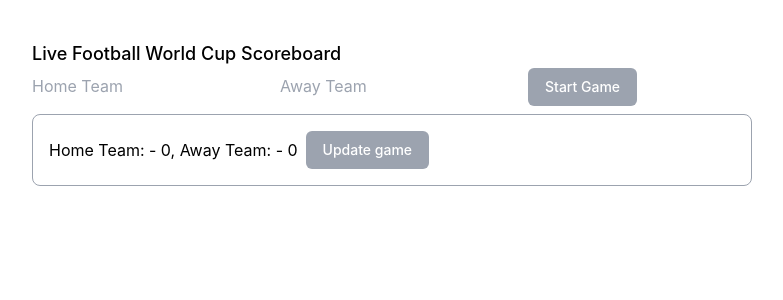
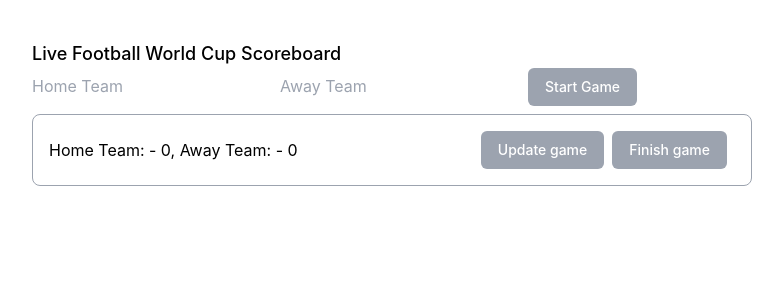
Before and after one commit to anna-biruk/world-cup-score-board, a React (Create React App) app: page / in a window 1280 px wide. Both pictures are taken after a click on the button "Start Game". Shown: the top 300 px of the page, without its empty margins (248-1031 px from the left). Built offline with nearby package versions, Linux system fonts and the light colour scheme.

Commit message:
implemented finish game functionality

```diff
--- a/src/LiveScoreboard.tsx
+++ b/src/LiveScoreboard.tsx
@@ -30,6 +30,11 @@ const LiveScoreboard = () => {
     refreshGames();
   };
 
+  const finishGame = (gameId: string) => {
+    scoreboardManager.removeGame(gameId);
+    refreshGames();
+  };
+
   const refreshGames = () => {
     setGames(scoreboardManager.games);
   };
@@ -58,16 +63,17 @@ const LiveScoreboard = () => {
           Start Game
         </button>
       </div>
-      <div className="flex flex-col gap-2 my-2">
+      <div className="flex flex-col gap-2 my-2 ">
         {games.map((game) => (
           <div
             key={game.id}
-            className="flex flex-row gap-2 p-4 border border-gray-400 rounded-lg items-center hover:bg-gray-200 hover:border-gray-600"
+            className="flex flex-row gap-2 p-4 border border-gray-400 rounded-lg items-center justify-between hover:bg-gray-200 hover:border-gray-600"
           >
             <div>
               Home Team: {game.homeTeam.name} - {game.homeTeam.score}, Away
               Team: {game.awayTeam.name} - {game.awayTeam.score}
             </div>
+            <div className="mr-2 space-x-2">
               <button
                 className="inline-flex justify-center px-4 py-2 text-sm font-medium text-white  bg-gray-400  border border-transparent rounded-md"
                 onClick={() => {
@@ -77,7 +83,13 @@ const LiveScoreboard = () => {
               >
                 Update game
               </button>
-
+              <button
+                className="inline-flex justify-center px-4 py-2 text-sm font-medium text-white  bg-gray-400  border border-transparent rounded-md"
+                onClick={() => finishGame(game.id)}
+              >
+                Finish game
+              </button>
+            </div>
             {showModal &&
               selectedGame &&
               createPortal(
--- a/src/output.css
+++ b/src/output.css
@@ -574,6 +574,10 @@ video {
   margin-top: 1rem;
 }
 
+.mr-2 {
+  margin-right: 0.5rem;
+}
+
 .block {
   display: block;
 }
@@ -634,8 +638,18 @@ video {
   justify-content: center;
 }
 
+.justify-between {
+  justify-content: space-between;
+}
+
 .gap-2 {
   gap: 0.5rem;
+}
+
+.space-x-2 > :not([hidden]) ~ :not([hidden]) {
+  --tw-space-x-reverse: 0;
+  margin-right: calc(0.5rem * var(--tw-space-x-reverse));
+  margin-left: calc(0.5rem * calc(1 - var(--tw-space-x-reverse)));
 }
 
 .overflow-hidden {
```
Lines whose indentation alone changed are shown as unchanged.
